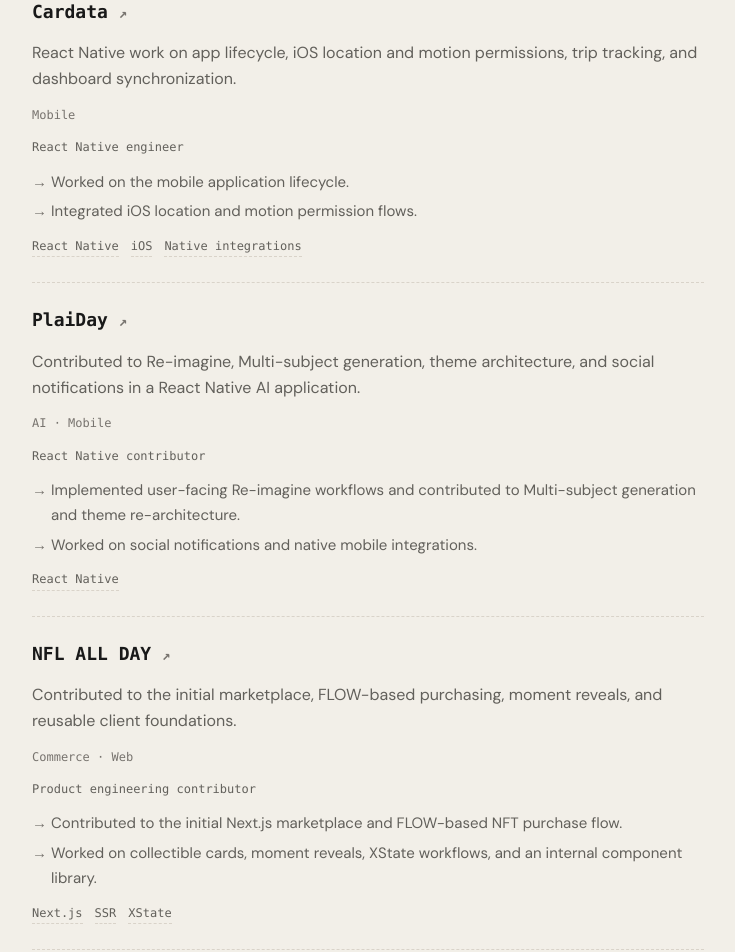
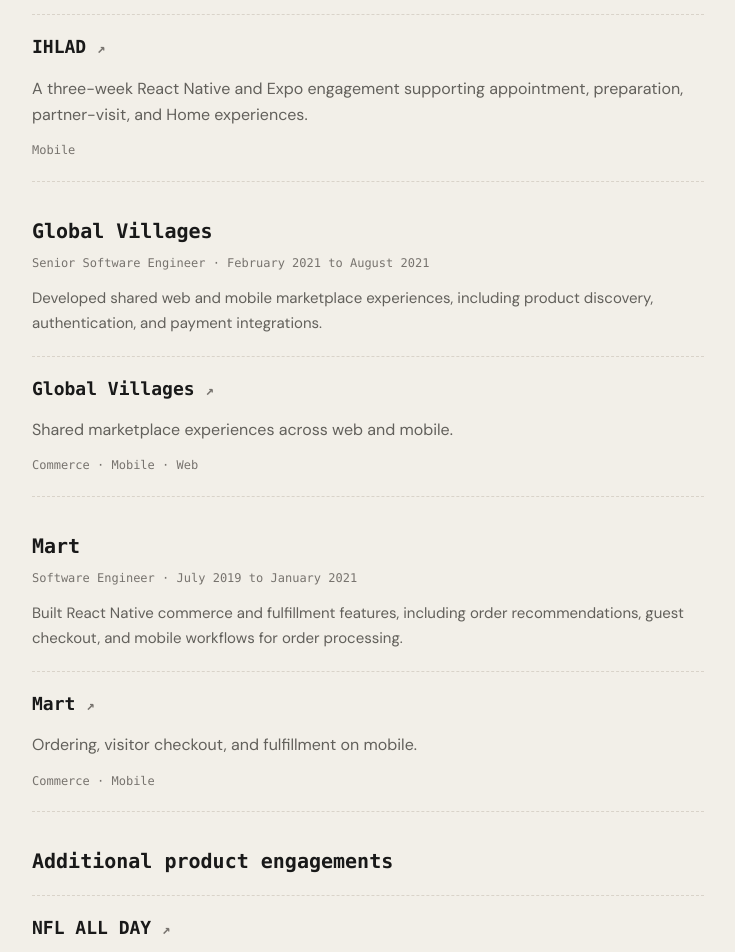
Before and after one commit to ugbechike/professional-portfolio, a Next.js app: page /work in a window 1280 px wide. Shown: the part 1440-2392 px from the top of the page, without its empty margins (272-1007 px from the left). Built offline with nearby package versions, Linux system fonts and the light colour scheme.

Commit message:
feat: group professional work by verified employer relationships

```diff
--- /dev/null
+++ b/src/components/project-directory/grouped-project-directory.tsx
@@ -0,0 +1,68 @@
+import type { Experience, Project } from '@/modules/content/types/content';
+import { groupProjects } from '@/modules/projects/services/group-projects';
+import { ProjectDirectory } from './project-directory';
+
+const monthYear = (date: string) =>
+  new Intl.DateTimeFormat('en', {
+    month: 'long',
+    year: 'numeric',
+    timeZone: 'UTC',
+  }).format(new Date(date));
+
+export const GroupedProjectDirectory = ({
+  projects,
+  experiences,
+}: {
+  projects: Project[];
+  experiences: Experience[];
+}) => {
+  const { groups, additional } = groupProjects(projects, experiences);
+  return (
+    <>
+      {groups.map(({ experience, projects: entries }) => (
+        <section
+          className="employer-group"
+          key={experience.id}
+          aria-labelledby={`employer-${experience.id}`}
+        >
+          <header className="employer-heading">
+            <h2 id={`employer-${experience.id}`}>{experience.company}</h2>
+            <p className="employer-meta">
+              {experience.role}
+              {experience.startDate && (
+                <>
+                  {' '}
+                  ·{' '}
+                  <time dateTime={experience.startDate}>
+                    {monthYear(experience.startDate)}
+                  </time>{' '}
+                  to{' '}
+                  {experience.endDate ? (
+                    <time dateTime={experience.endDate}>
+                      {monthYear(experience.endDate)}
+                    </time>
+                  ) : (
+                    'Present'
+                  )}
+                </>
+              )}
+            </p>
+            <p>{experience.directorySummary ?? experience.summary}</p>
+          </header>
+          <ProjectDirectory projects={entries} showTechnologies={false} />
+        </section>
+      ))}
+      {additional.length > 0 && (
+        <section
+          className="employer-group"
+          aria-labelledby="additional-engagements"
+        >
+          <header className="employer-heading">
+            <h2 id="additional-engagements">Additional product engagements</h2>
+          </header>
+          <ProjectDirectory projects={additional} showTechnologies={false} />
+        </section>
+      )}
+    </>
+  );
+};
--- a/src/components/project-directory/project-directory.tsx
+++ b/src/components/project-directory/project-directory.tsx
@@ -5,10 +5,12 @@ export const ProjectDirectory = ({
   projects,
   headingLevel = 'h3',
   detailed = false,
+  showTechnologies = true,
 }: {
   projects: Project[];
   headingLevel?: 'h2' | 'h3';
   detailed?: boolean;
+  showTechnologies?: boolean;
 }) => {
   const Heading = headingLevel;
   return (
@@ -50,7 +52,7 @@ export const ProjectDirectory = ({
                     )}
                   </>
                 )}
-                {project.stack.length > 0 && (
+                {showTechnologies && project.stack.length > 0 && (
                   <div className="tags">
                     {project.stack.slice(0, 4).map((tech) => (
                       <span key={tech}>{tech}</span>
--- a/src/content/experience.json
+++ b/src/content/experience.json
@@ -5,7 +5,15 @@
     "role": "Senior Software Engineer",
     "summary": "Embedded within client engineering teams to deliver production applications across fintech, streaming, AI, commerce, and mobile platforms. Worked with engineers, product managers, and stakeholders on product requirements, architecture, implementation, and delivery.",
     "startDate": "2021-09-01",
-    "projectIds": []
+    "projectIds": [
+      "dcp-plus",
+      "concrete",
+      "reka-ai",
+      "plaiday",
+      "cardata",
+      "ihlad"
+    ],
+    "directorySummary": "Working as a Senior Software Engineer embedded within client engineering teams, contributing to product development, architecture, integrations, and delivery across different industries."
   },
   {
     "id": "global-villages",
@@ -13,7 +21,7 @@
     "role": "Senior Software Engineer",
     "summary": "Developed shared web and mobile marketplace experiences, including product discovery, authentication, and payment integrations.",
     "startDate": "2021-02-01",
-    "projectIds": [],
+    "projectIds": ["global-villages"],
     "endDate": "2021-08-01"
   },
   {
@@ -22,7 +30,7 @@
     "role": "Software Engineer",
     "summary": "Built React Native commerce and fulfillment features, including order recommendations, guest checkout, and mobile workflows for order processing.",
     "startDate": "2019-07-01",
-    "projectIds": [],
+    "projectIds": ["mart"],
     "endDate": "2021-01-01"
   },
   {
--- a/src/modules/content/schemas/content.ts
+++ b/src/modules/content/schemas/content.ts
@@ -123,6 +123,7 @@ export const experienceSchema = z.object({
   company: z.string(),
   role: z.string(),
   summary: z.string(),
+  directorySummary: z.string().min(1).optional(),
   startDate: z.iso.date().optional(),
   endDate: z.iso.date().optional(),
   projectIds: z.array(slug),
--- /dev/null
+++ b/src/modules/projects/services/group-projects.ts
@@ -0,0 +1,21 @@
+import type { Experience, Project } from '@/modules/content/types/content';
+
+export const groupProjects = (
+  projects: Project[],
+  experiences: Experience[],
+) => {
+  const assigned = new Set(experiences.flatMap((item) => item.projectIds));
+  const groups = experiences
+    .map((experience) => ({
+      experience,
+      projects: experience.projectIds.flatMap((id) => {
+        const project = projects.find((item) => item.id === id);
+        return project ? [project] : [];
+      }),
+    }))
+    .filter((group) => group.projects.length > 0);
+  return {
+    groups,
+    additional: projects.filter((project) => !assigned.has(project.id)),
+  };
+};
--- a/src/pages/work/index.tsx
+++ b/src/pages/work/index.tsx
@@ -1,10 +1,11 @@
 import type { InferGetStaticPropsType } from 'next';
 import { Layout } from '@/components/layout/layout';
 import { Seo } from '@/components/ui/seo';
-import { ProjectDirectory } from '@/components/project-directory/project-directory';
+import { GroupedProjectDirectory } from '@/components/project-directory/grouped-project-directory';
 import {
   contentRepository,
   getSiteContent,
+  getExperienceContent,
 } from '@/modules/content/services/content';
 import { useProjects } from '@/modules/projects/hooks/use-projects';
 const workDescription =
@@ -14,10 +15,12 @@ export const getStaticProps = async () => ({
   props: {
     ...(await getSiteContent()),
     projects: await contentRepository.getProjects(),
+    experiences: await getExperienceContent(),
   },
 });
 const Work = ({
   projects,
+  experiences,
   ...site
 }: InferGetStaticPropsType<typeof getStaticProps>) => {
   const directory = useProjects(projects);
@@ -49,10 +52,9 @@ const Work = ({
           <p className="directory-count" aria-live="polite">
             {directory.filtered.length} of {projects.length} engagements
           </p>
-          <ProjectDirectory
+          <GroupedProjectDirectory
             projects={directory.filtered}
-            headingLevel="h2"
-            detailed
+            experiences={experiences}
           />
         </section>
       </div>
--- a/src/styles/globals.css
+++ b/src/styles/globals.css
@@ -237,6 +237,27 @@ button:focus-visible {
 .project-entry {
   border-top: 1px dashed var(--line);
   padding: 25px 0;
+}
+.employer-group {
+  margin-top: 36px;
+}
+.employer-heading {
+  margin-bottom: 20px;
+}
+.employer-heading h2 {
+  font-size: 20px;
+  margin-bottom: 8px;
+}
+.employer-heading .employer-meta {
+  font: 12px/1.8 var(--display);
+  color: var(--muted);
+  margin-bottom: 12px;
+}
+.employer-heading > p:last-child {
+  font-size: 15px;
+}
+.employer-group .project-entry {
+  padding-block: 20px;
 }
 .project-entry.has-date {
   display: grid;
```
Also changed, not shown: 1 other file (tests, documents, lock files or other folders).
